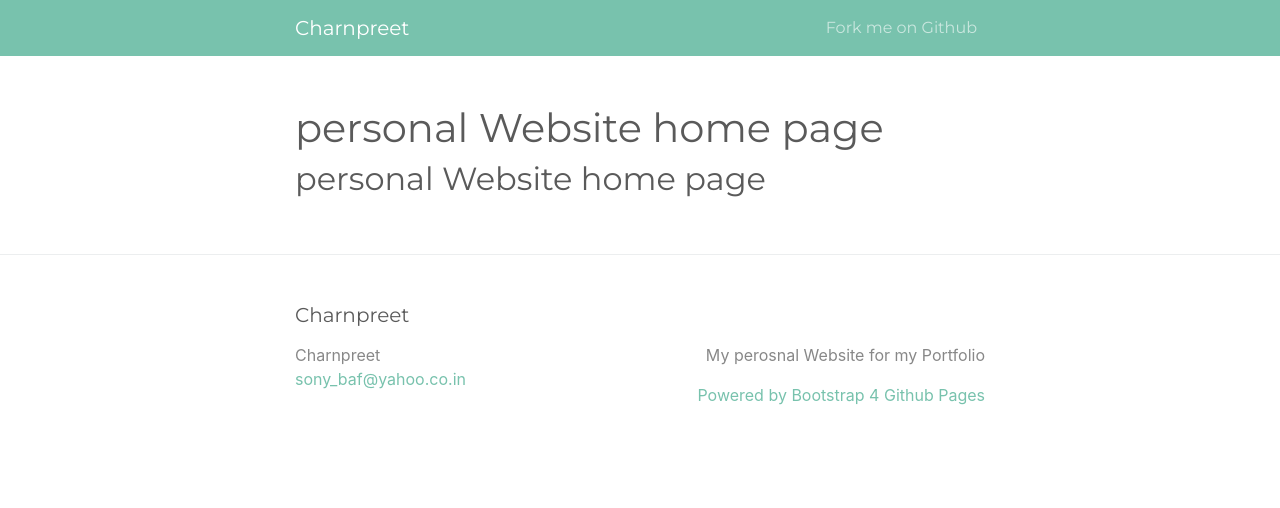
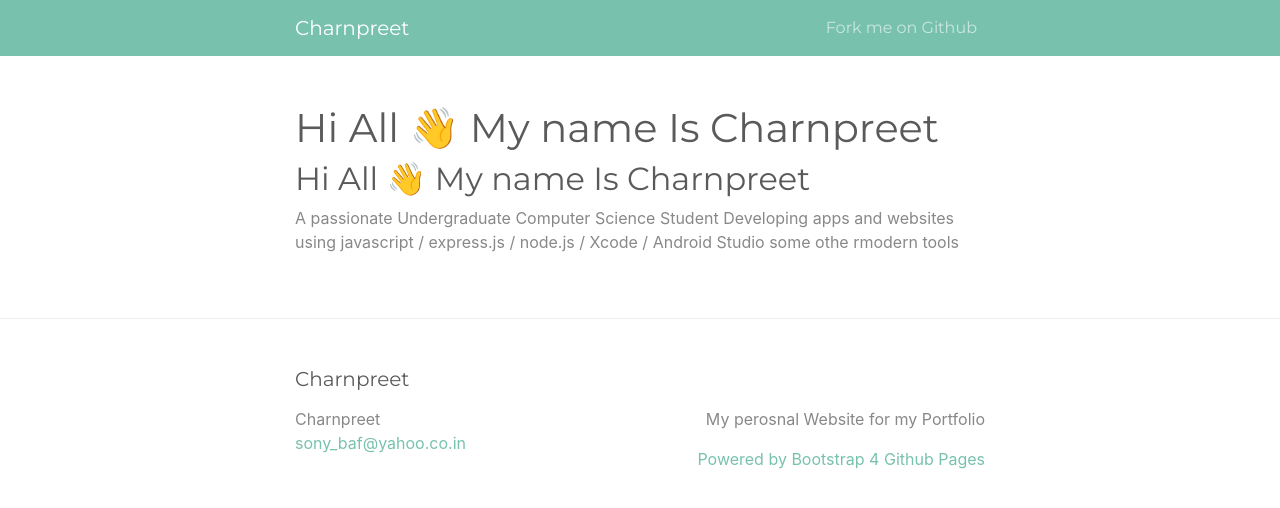
Before and after one commit to Charnpreet/charnpreet.github.io, a Jekyll site: the page built from index.md, in a window 1280 px wide. Shown: the top 508 px of the page. Built offline with Jekyll 4.4.1, drawn with Linux system fonts in a browser that asks for light colours; our own code applies the rules of GitHub Pages for plain Markdown files.

Commit message:
Update index.md

```diff
--- a/index.md
+++ b/index.md
@@ -1 +1,2 @@
-## personal Website home page
+## Hi All 👋 My name Is Charnpreet
+  A passionate Undergraduate Computer Science Student Developing apps and websites using javascript / express.js / node.js / Xcode / Android Studio some othe rmodern tools
```
